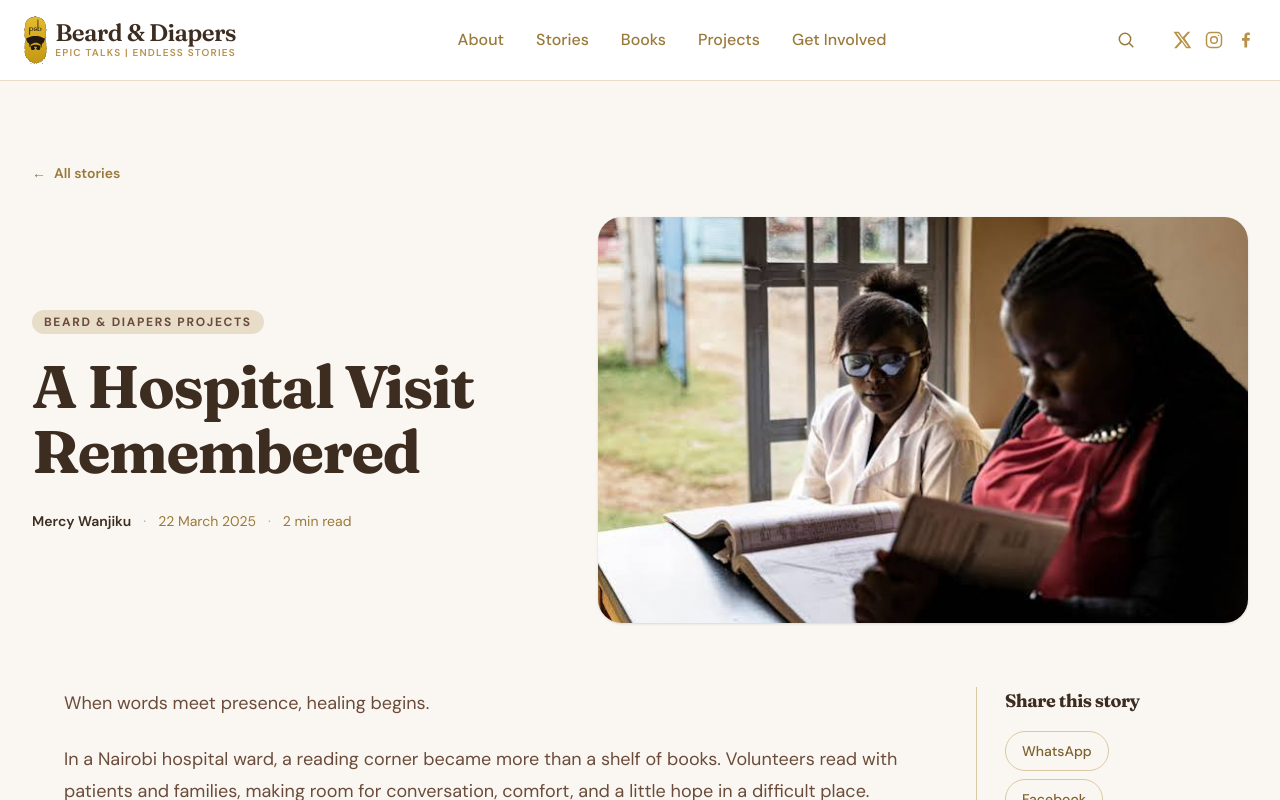
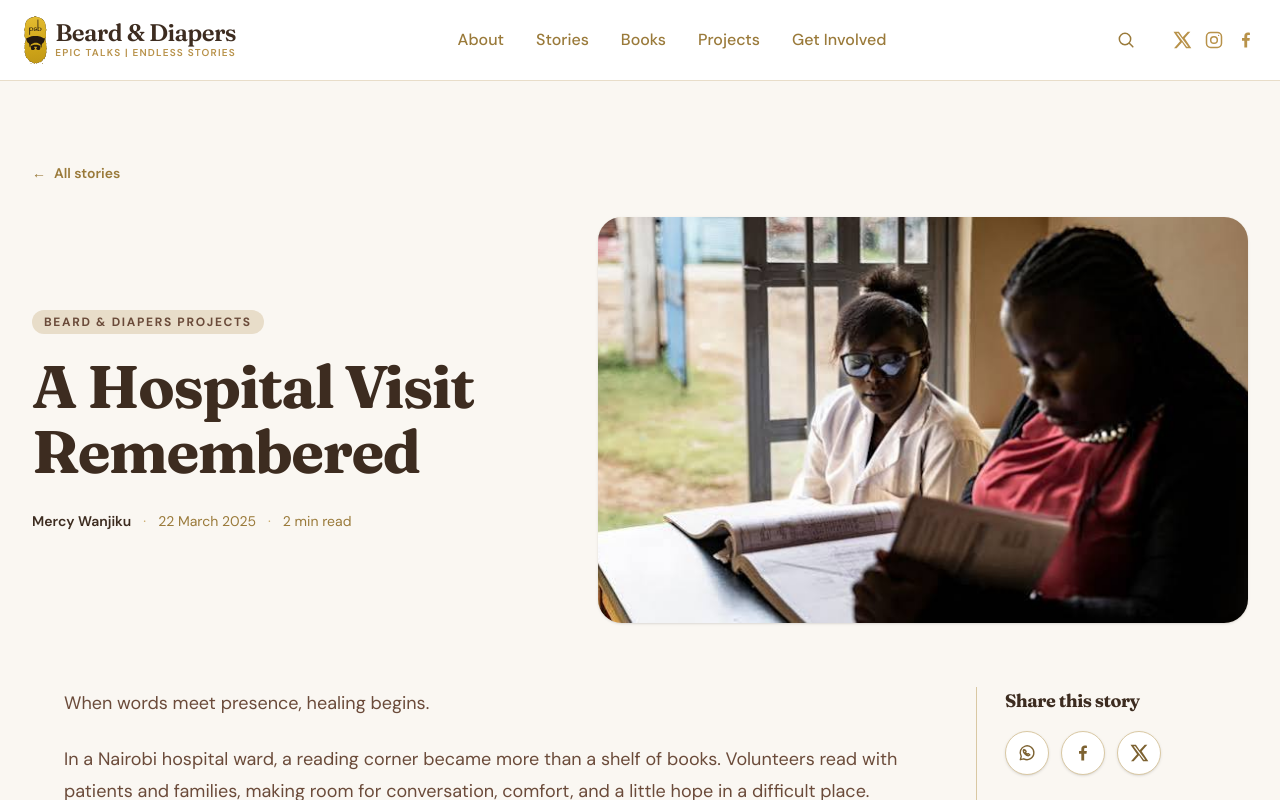
Before and after one commit to Amonochuka/blog, a Next.js app: page /stories/hospital-visit in a window 1280 px wide. Shown: the top 800 px of the page. Built offline with nearby package versions, Linux system fonts and the light colour scheme.

Commit message:
style: use compact social share icons

```diff
--- a/src/components/StoryArticleLayout.tsx
+++ b/src/components/StoryArticleLayout.tsx
@@ -13,6 +13,31 @@ type StoryArticleLayoutProps = {
   imageAlt: string;
   children: ReactNode;
 };
+
+function ShareIcon({ network }: { network: "whatsapp" | "facebook" | "x" }) {
+  if (network === "whatsapp") {
+    return (
+      <svg aria-hidden="true" viewBox="0 0 24 24" className="h-5 w-5" fill="none" stroke="currentColor" strokeWidth="1.7" strokeLinecap="round" strokeLinejoin="round">
+        <path d="M20.2 11.8a8.2 8.2 0 0 1-12.1 7.2L4 20l1.1-4A8.2 8.2 0 1 1 20.2 11.8Z" />
+        <path d="M8.3 7.7c-.4.4-.7.9-.7 1.5 0 2.6 3.4 6 6 6 .6 0 1.1-.3 1.5-.7l.3-.4-1.9-1.3-1 .7c-1.1-.5-1.8-1.2-2.3-2.3l.7-1-1.3-1.9-.4.4Z" />
+      </svg>
+    );
+  }
+
+  if (network === "facebook") {
+    return (
+      <svg aria-hidden="true" viewBox="0 0 24 24" className="h-5 w-5" fill="currentColor">
+        <path d="M13.4 21v-8.2h2.8l.4-3.2h-3.2v-2c0-.9.3-1.5 1.6-1.5h1.7V3.2c-.3 0-1.3-.2-2.5-.2-2.5 0-4.2 1.5-4.2 4.3v2.3H7.2v3.2H10V21h3.4Z" />
+      </svg>
+    );
+  }
+
+  return (
+    <svg aria-hidden="true" viewBox="0 0 24 24" className="h-5 w-5" fill="currentColor">
+      <path d="M18.9 2H22l-6.8 7.8L23.2 22h-6.3L12 14.6 5.6 22H2.4l7.3-8.4L1.8 2h6.5l4.5 6.8L18.9 2Zm-1.1 18h1.7L7.3 3.9H5.5L17.8 20Z" />
+    </svg>
+  );
+}
 
 function formatDate(date?: string | null) {
   if (!date) return null;
@@ -98,30 +123,36 @@ export function StoryArticleLayout({
 
             <aside className="self-start border-t border-be-300 pt-6 lg:sticky lg:top-28 lg:border-t-0 lg:border-l lg:pl-7 lg:pt-0 dark:border-be-700">
               <h2 className="text-lg font-bold text-be-900 dark:text-white">Share this story</h2>
-              <div className="mt-4 flex flex-wrap gap-2 lg:flex-col lg:items-start">
+              <div className="mt-4 flex items-center gap-3">
                 <a
                   href={`https://wa.me/?text=${encodedShareText}`}
+                  aria-label="Share on WhatsApp"
+                  title="Share on WhatsApp"
                   target="_blank"
                   rel="noopener noreferrer"
-                  className="inline-flex min-h-10 items-center rounded-full border border-be-300 px-4 text-sm font-medium text-be-700 transition-colors hover:border-be-600 hover:bg-white dark:border-be-700 dark:text-zinc-200 dark:hover:bg-be-800"
+                  className="inline-flex h-11 w-11 shrink-0 items-center justify-center rounded-full border border-be-300 bg-white text-be-700 shadow-sm transition-colors hover:border-be-600 hover:bg-be-100 focus-visible:outline-2 focus-visible:outline-offset-2 focus-visible:outline-be-600 dark:border-be-700 dark:bg-be-800 dark:text-zinc-200 dark:hover:bg-be-700"
                 >
-                  WhatsApp
+                  <ShareIcon network="whatsapp" />
                 </a>
                 <a
                   href={`https://www.facebook.com/sharer/sharer.php?u=${encodedUrl}`}
+                  aria-label="Share on Facebook"
+                  title="Share on Facebook"
                   target="_blank"
                   rel="noopener noreferrer"
-                  className="inline-flex min-h-10 items-center rounded-full border border-be-300 px-4 text-sm font-medium text-be-700 transition-colors hover:border-be-600 hover:bg-white dark:border-be-700 dark:text-zinc-200 dark:hover:bg-be-800"
+                  className="inline-flex h-11 w-11 shrink-0 items-center justify-center rounded-full border border-be-300 bg-white text-be-700 shadow-sm transition-colors hover:border-be-600 hover:bg-be-100 focus-visible:outline-2 focus-visible:outline-offset-2 focus-visible:outline-be-600 dark:border-be-700 dark:bg-be-800 dark:text-zinc-200 dark:hover:bg-be-700"
                 >
-                  Facebook
+                  <ShareIcon network="facebook" />
                 </a>
                 <a
                   href={`https://x.com/intent/tweet?url=${encodedUrl}&text=${encodeURIComponent(title)}`}
+                  aria-label="Share on X"
+                  title="Share on X"
                   target="_blank"
                   rel="noopener noreferrer"
-                  className="inline-flex min-h-10 items-center rounded-full border border-be-300 px-4 text-sm font-medium text-be-700 transition-colors hover:border-be-600 hover:bg-white dark:border-be-700 dark:text-zinc-200 dark:hover:bg-be-800"
+                  className="inline-flex h-11 w-11 shrink-0 items-center justify-center rounded-full border border-be-300 bg-white text-be-700 shadow-sm transition-colors hover:border-be-600 hover:bg-be-100 focus-visible:outline-2 focus-visible:outline-offset-2 focus-visible:outline-be-600 dark:border-be-700 dark:bg-be-800 dark:text-zinc-200 dark:hover:bg-be-700"
                 >
-                  X
+                  <ShareIcon network="x" />
                 </a>
               </div>
 
```
